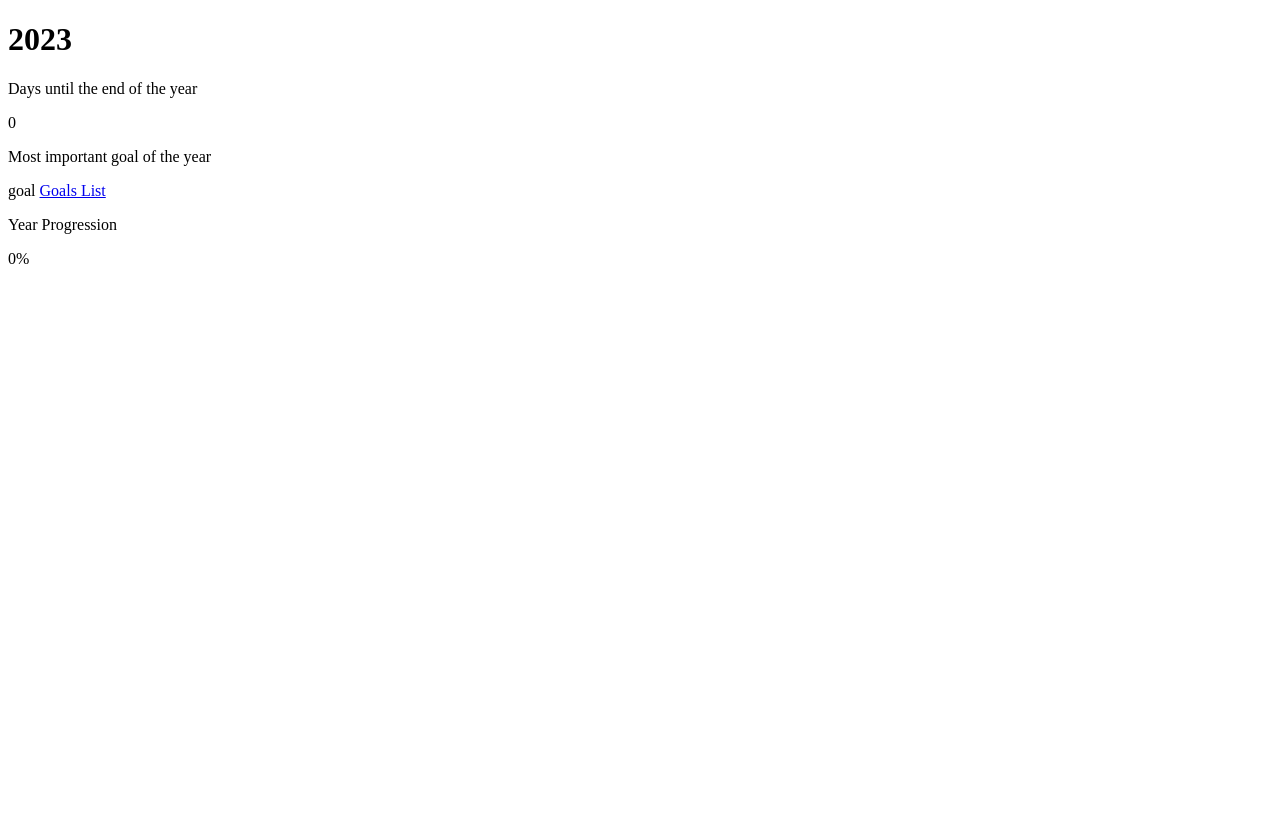
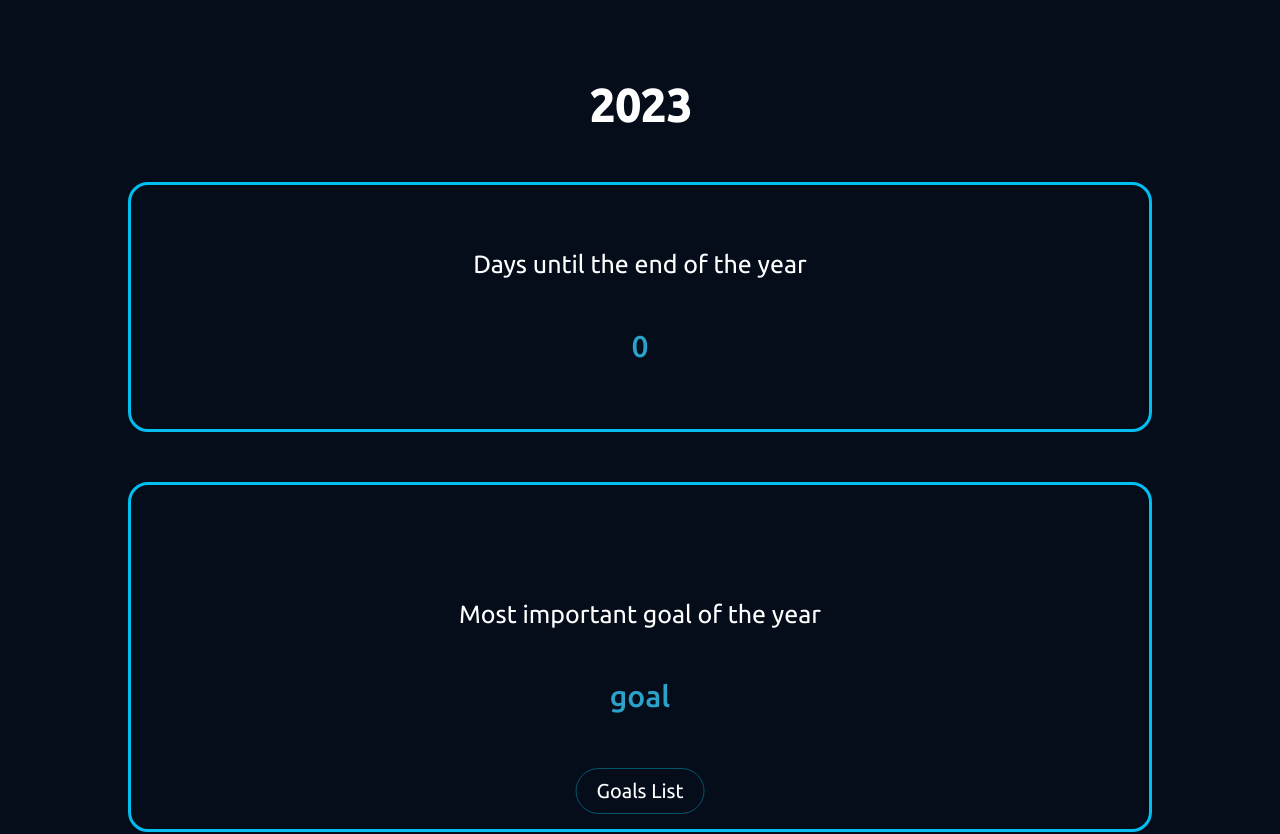
Before and after one commit to Anghy73/Year-Progression, a plain HTML site: page index.html in a window 1280 px wide. Shown: the top 834 px of the page. Before the commit the page ends 800 px from the top, so only its background shows below. Drawn offline with Linux system fonts and the light colour scheme.

Commit message:
styles done

```diff
--- a/index.html
+++ b/index.html
@@ -5,6 +5,9 @@
   <meta name="viewport" content="width=device-width, initial-scale=1.0">
   <title>Year Progression</title>
   <link rel="stylesheet" href="styles.css">
+  <link rel="preconnect" href="https://fonts.googleapis.com">
+  <link rel="preconnect" href="https://fonts.gstatic.com" crossorigin>
+  <link href="https://fonts.googleapis.com/css2?family=Ubuntu:ital,wght@0,300;0,400;0,500;1,400&display=swap" rel="stylesheet">
 </head>
 <body class="body">
   <main class="main">
--- a/styles.css
+++ b/styles.css
@@ -0,0 +1,201 @@
+:root {
+  --primary-color: #2ba2ca;
+  --border-color: #00beef;
+  --secondary-color: #060d1a;
+  --black-color: #000;
+  --white-color: #fff;
+  --gray-color: #222;
+}
+
+html {
+  font-size: 62.5%;
+  font-family: 'Ubuntu', sans-serif;
+  scroll-behavior: smooth;
+  box-sizing: border-box;
+}
+
+*, ::before, *::after {
+  padding: 0;
+  margin: 0;
+  box-sizing: inherit;
+}
+
+.body {
+  display: flex;
+  justify-content: center;
+  align-items: center;
+  width: 100%;
+  min-height: 100vh;
+  padding: 0 10%;
+  background-color: var(--secondary-color);
+}
+
+.main {
+  display: flex;
+  flex-direction: column;
+  justify-content: center;
+  align-items: center;
+  width: 100%;
+  color: var(--white-color);
+}
+
+.main__title {
+  color: var(--white-color);
+  font-size: 4.5rem;
+  margin: 5rem 0;
+}
+
+.container {
+  display: flex;
+  justify-content: space-between;
+  align-items: center;
+  flex-wrap: wrap;
+  gap: 2rem 0;
+  width: 100%;
+}
+
+.container__days {
+  display: flex;
+  flex-direction: column;
+  justify-content: center;
+  align-items: center;
+  width: 100%;
+  max-width: 600px;
+  min-width: 300px;
+  min-height: 250px;
+  padding: 3rem 2rem;
+  border: 3px solid var(--border-color);
+  border-radius: 20px;
+  text-align: center;
+}
+
+.container__days > p {
+  font-size: 2.5rem;
+  font-weight: 400;
+  margin-bottom: 5rem;
+}
+
+.container__days > span {
+  color: var(--primary-color);
+  font-size: 3rem;
+  font-weight: 500;
+}
+
+.container__goals {
+  position: relative;
+  display: flex;
+  flex-direction: column;
+  justify-content: center;
+  align-items: center;
+  width: 100%;
+  max-width: 600px;
+  min-width: 300px;
+  min-height: 250px;
+  max-height: 200px;
+  padding: 3rem 2rem;
+  border: 3px solid var(--border-color);
+  border-radius: 20px;
+  text-align: center;
+}
+
+.container__goals > p {
+  font-size: 2.5rem;
+  font-weight: 400;
+  margin-bottom: 5rem;
+}
+
+.container__goals > span {
+  color: var(--primary-color);
+  font-size: 3rem;
+  font-weight: 500;
+}
+
+.container__goals > a {
+  position: absolute;
+  bottom: 15px;
+  right: 20px;
+  padding: 1rem 2rem;
+  border: 1px solid #00576d;
+  border-radius: 50px;
+  font-size: 2rem;
+  color: var(--white-color);
+  text-decoration: none;
+  transition: border 300ms;
+}
+
+.container__goals > a:hover {
+  border-color: var(--border-color);
+}
+
+.container__progression {
+  display: flex;
+  flex-direction: column;
+  justify-content: center;
+  align-items: center;
+  width: 100%;
+  min-width: 300px;
+  min-height: 250px;
+  padding: 3rem;
+  border: 3px solid var(--border-color);
+  border-radius: 20px;
+  text-align: center;
+}
+
+.container__progression > p {
+  font-size: 2.5rem;
+  font-weight: 400;
+  margin-bottom: 5rem;
+}
+
+.container__bar {
+  display: flex;
+  justify-content: center;
+  align-items: center;
+  width: 100%;
+  max-width: 900px;
+  height: 30px;
+  border-radius: 50px;
+  background-color: white;
+  color: var(--black-color);
+}
+
+.bar {
+  display: flex;
+  justify-content: center;
+  align-items: center;
+  width: 0%;
+  height: 100%;
+  border-radius: 15px;
+  background-color: var(--primary-color);
+  font-size: 2rem;
+}
+
+@media (max-width: 1360px) {
+  .main {
+    margin: 3rem 0;
+  }
+
+  .container {
+    gap: 5rem 0;
+  }
+
+  .container__days {
+    max-width: none;
+  }
+
+  .container__goals {
+    max-width: none;
+    min-height: 350px;
+  }
+
+  .container__goals > a {
+    right: 50%;
+    transform: translateX(50%);
+  }
+}
+
+@media (max-width: 320px) {
+  .body {
+    padding: 2%;
+  }
+}
```
